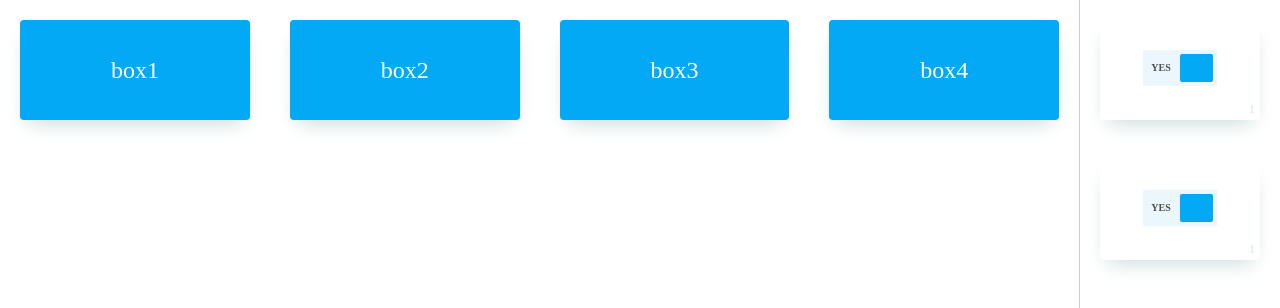
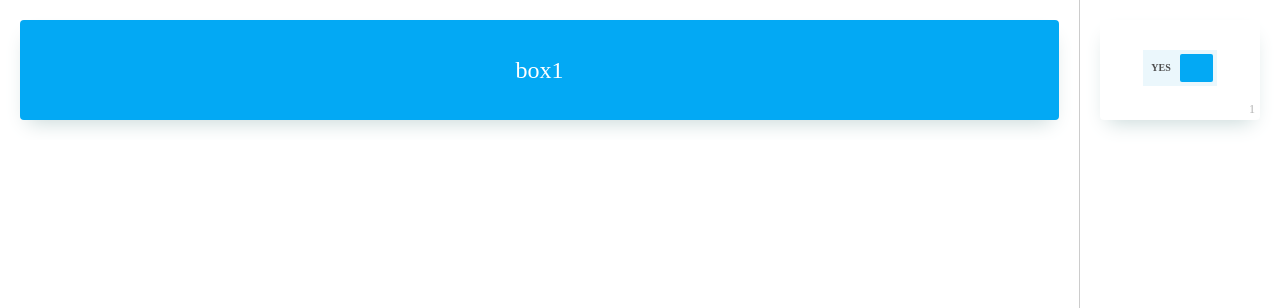
Before and after one commit to maalireza51/components-contact, a React (Create React App) app: page / in a window 1280 px wide. Shown: the top 308 px of the page. Built offline with nearby package versions, Linux system fonts and the light colour scheme.

Commit message:
styling asid & main

```diff
--- a/src/Components/Boxes.jsx
+++ b/src/Components/Boxes.jsx
@@ -17,31 +17,11 @@ export default class Boxes extends Component {
         return (
             <>
                 <aside>
-                    <span className="box">
+                    <div className="box">
                         box1
-                    </span>
-                    <span className="box">
-                        box2
-                    </span>
-                    <span className="box">
-                        box3
-                    </span>
-                    <span className="box">
-                        box4
-                    </span>
+                    </div>
                 </aside>
                 <main>
-                    <div className="toggle-button-cover">
-                        <div className="button-cover">
-                            <div className="button b2" id="button">
-                                <input type="checkbox" className="checkbox" onClick={this.handleChange} defaultChecked={this.props.complete} />
-                                <div className="knobs">
-                                    <span></span>
-                                </div>
-                                <div className="layer"></div>
-                            </div>
-                        </div>
-                    </div>
                     <div className="toggle-button-cover">
                         <div className="button-cover">
                             <div className="button b2" id="button">
--- a/src/styles.css
+++ b/src/styles.css
@@ -5,25 +5,32 @@ body{
 
 #root{
     display: flex;
+    counter-reset: button-counter;
 }
 
 aside{
-    width: 100%;
     display: flex;
     flex-wrap: wrap;
-    height: 100vh;
-    border-right: 1px solid #ccc;
+    width: 100%;
+    height: 100%;
+    overflow: auto;
+}
+main{
+    min-height: 100vh;
+    height: 100%;
+    border-left: 1px solid #ccc;
 }
 
 aside .box{
     display: flex;
+    flex: 1 0 0%;
     justify-content: center;
     align-items: center;
+    height: 100px;
+    min-width: 100px;
+    margin: 20px;
+    font-size: 24px;
     color: #fff;
-    font-size: 24px;
-    flex: 1 0 0%;
-    margin: 20px;
-    height: 100px;
     background-color: #03a9f4;
     box-shadow: 0 10px 20px -8px #c5d6d6;
     border-radius: 4px;
@@ -59,7 +66,7 @@ aside .box{
     position: absolute;
     right: 0;
     bottom: 0;
-    color: #d7e3e3;
+    color: #b1b1b1;
     font-size: 12px;
     line-height: 1;
     padding: 5px;
```
